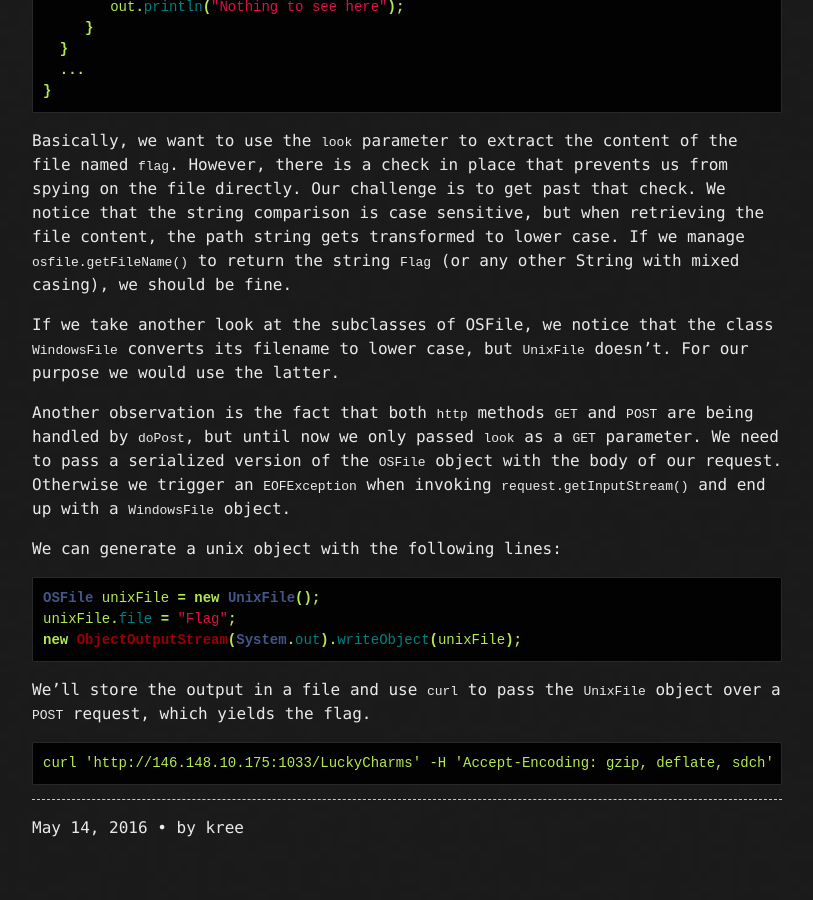
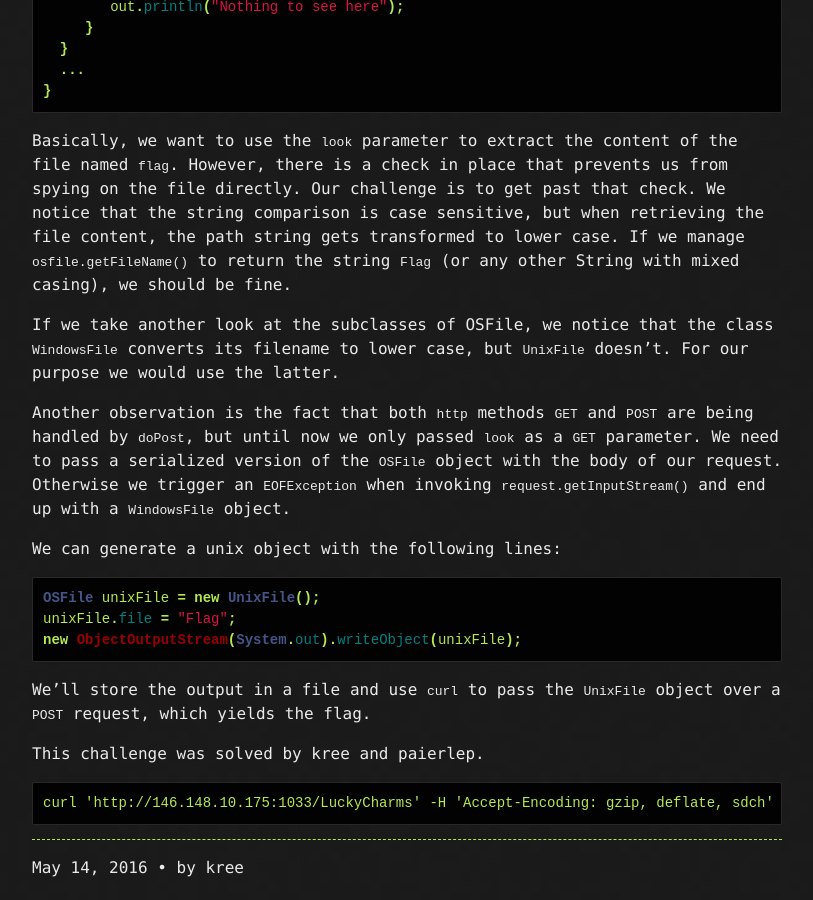
Before and after one commit to mtps3/Mtps3.github.io, a Jekyll site: the page built from _posts/2016-05-14-tuctf-luckycharms.md, in a window 1280 px wide and 900 px high, scrolled down 1989 px. Shown: the whole window, without its empty margins (233-1046 px from the left). Built offline with Jekyll 4.4.1, drawn with Linux system fonts in a browser that asks for light colours; before the commit the page ends 2849 px from its top, so only the background shows below that.

Commit message:
added lucky charms credits

````diff
--- a/_posts/2016-05-14-tuctf-luckycharms.md
+++ b/_posts/2016-05-14-tuctf-luckycharms.md
@@ -108,6 +108,8 @@ new ObjectOutputStream(System.out).writeObject(unixFile);
 ```
 We'll store the output in a file and use `curl` to pass the `UnixFile` object over a `POST` request, which yields the flag.
 
+This challenge was solved by kree and paierlep.
+
 ```
 curl 'http://146.148.10.175:1033/LuckyCharms' -H 'Accept-Encoding: gzip, deflate, sdch' -H 'Accept-Language: en-US,en;q=0.8' -H 'Upgrade-Insecure-Requests: 1' -H 'Accept: text/html,application/xhtml+xml,application/xml;q=0.9,image/webp,*/*;q=0.8' -H 'Connection: keep-alive' --compressed -X POST --data-binary @object_serialized
 ```
````
